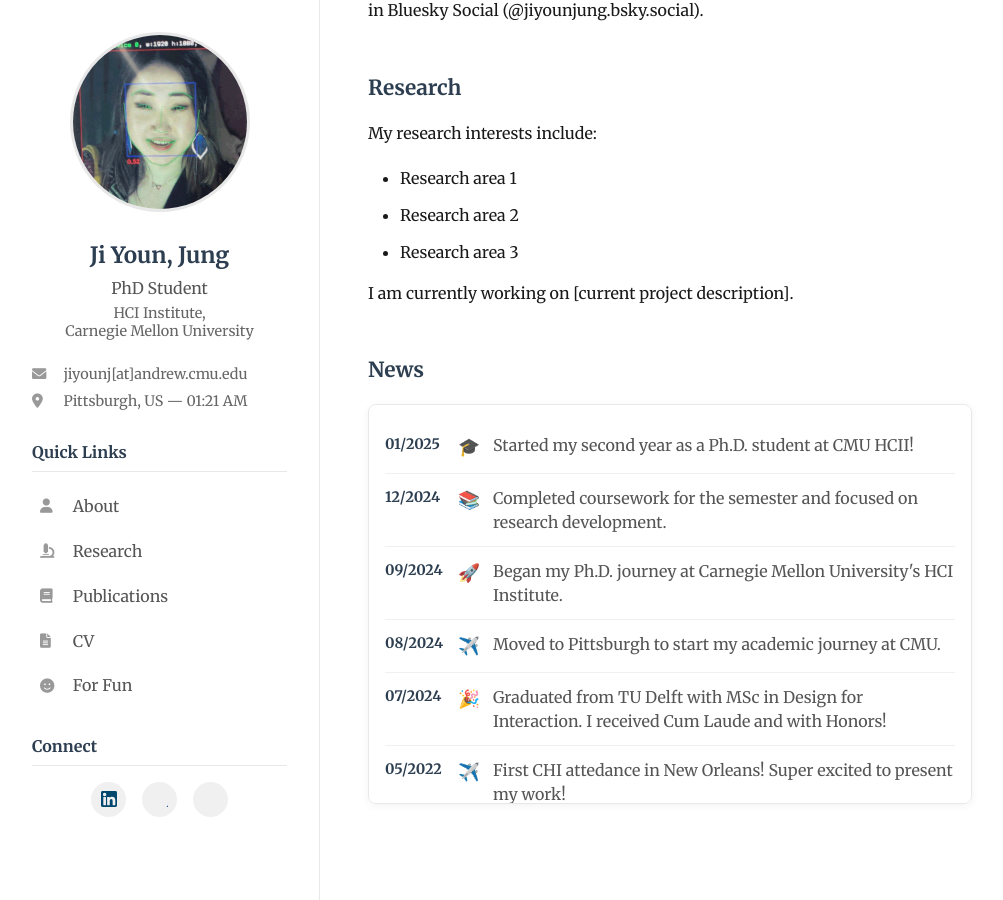
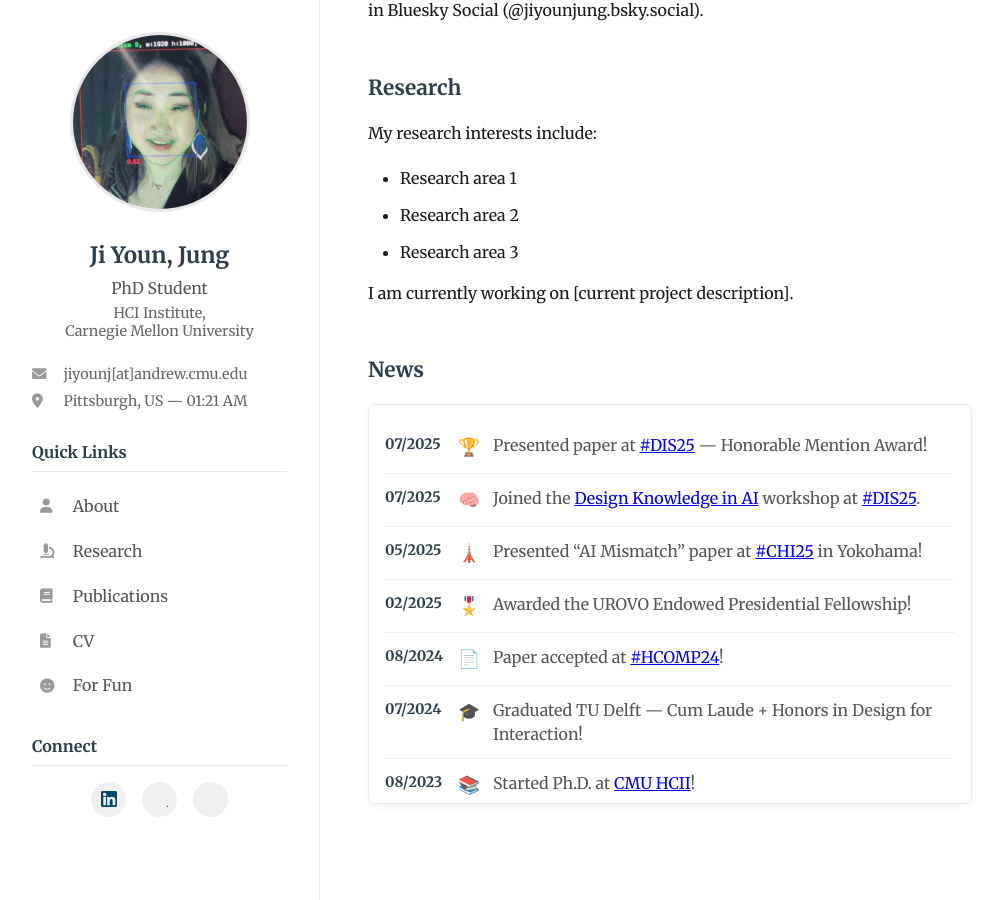
Before and after one commit to jiyoun-jung/jiyounjung, a Jekyll site: the page built from index.html, in a window 1280 px wide and 900 px high, scrolled down 748 px. Shown: the whole window, without its empty margins (40-1043 px from the left). Built offline with Jekyll 4.4.1, drawn with Linux system fonts in a browser that asks for light colours; some web fonts are replaced.

Commit message:
News section content update

```diff
--- a/index.html
+++ b/index.html
@@ -29,54 +29,51 @@ title: About
   <h2>News</h2>
   <div class="news-container">
     <div class="news-item">
-      <span class="news-date">01/2025</span>
-      <span class="news-emoji">🎓</span>
-      <span class="news-text">Started my second year as a Ph.D. student at CMU HCII!</span>
+        <span class="news-date">07/2025</span>
+        <span class="news-emoji">🏆</span>
+        <span class="news-text">Presented paper at <a href="https://dis.acm.org/2025/">#DIS25</a> — Honorable Mention Award!</span>
       </div>
+
       <div class="news-item">
-      <span class="news-date">12/2024</span>
-      <span class="news-emoji">📚</span>
-      <span class="news-text">Completed coursework for the semester and focused on research development.</span>
+        <span class="news-date">07/2025</span>
+        <span class="news-emoji">🧠</span>
+        <span class="news-text">Joined the <a href="https://dis25designknowledgeinai.myportfolio.com/">Design Knowledge in AI</a> workshop at <a href="https://dis.acm.org/2025/">#DIS25</a>.</span>
       </div>
+
       <div class="news-item">
-      <span class="news-date">09/2024</span>
-      <span class="news-emoji">🚀</span>
-      <span class="news-text">Began my Ph.D. journey at Carnegie Mellon University's HCI Institute.</span>
+        <span class="news-date">05/2025</span>
+        <span class="news-emoji">🗼</span>
+        <span class="news-text">Presented “AI Mismatch” paper at <a href="https://chi2025.acm.org/">#CHI25</a> in Yokohama!</span>
       </div>
+
+      <div class="news-item">
+        <span class="news-date">02/2025</span>
+        <span class="news-emoji">🎖️</span>
+        <span class="news-text">Awarded the UROVO Endowed Presidential Fellowship!</span>
+      </div>
+
       <div class="news-item">
         <span class="news-date">08/2024</span>
-      <span class="news-emoji">✈️</span>
-      <span class="news-text">Moved to Pittsburgh to start my academic journey at CMU.</span>
+        <span class="news-emoji">📄</span>
+        <span class="news-text">Paper accepted at <a href="https://www.humancomputation.com/">#HCOMP24</a>!</span>
       </div>
+
       <div class="news-item">
         <span class="news-date">07/2024</span>
-      <span class="news-emoji">🎉</span>
-      <span class="news-text">Graduated from TU Delft with MSc in Design for Interaction. I received Cum Laude and with Honors!</span>
+        <span class="news-emoji">🎓</span>
+        <span class="news-text">Graduated TU Delft — Cum Laude + Honors in Design for Interaction!</span>
       </div>
+
+      <div class="news-item">
+        <span class="news-date">08/2023</span>
+        <span class="news-emoji">📚</span>
+        <span class="news-text">Started Ph.D. at <a href="https://hcii.cmu.edu/">CMU HCII</a>!</span>
+      </div>
+
       <div class="news-item">
         <span class="news-date">05/2022</span>
-        <span class="news-emoji">✈️</span>
-        <span class="news-text">First CHI attedance in New Orleans! Super excited to present my work!</span>
-      </div>
-    <div class="news-item">
-      <span class="news-date">03/2022</span>
-      <span class="news-emoji">🎨</span>
-      <span class="news-text">Completed my thesis research on human-AI interaction in design processes.</span>
-    </div>
-    <div class="news-item">
-      <span class="news-date">01/2022</span>
-      <span class="news-emoji">🌍</span>
-      <span class="news-text">Started my final semester at TU Delft, focusing on thesis completion.</span>
-    </div>
-    <div class="news-item">
-      <span class="news-date">09/2021</span>
-      <span class="news-emoji">🎯</span>
-      <span class="news-text">Began my MSc program in Design for Interaction at TU Delft.</span>
-    </div>
-    <div class="news-item">
-      <span class="news-date">06/2021</span>
-      <span class="news-emoji">🎓</span>
-      <span class="news-text">Graduated from Yonsei University with BSc in Human-Environment and Design.</span>
+        <span class="news-emoji">🌟</span>
+        <span class="news-text">First <a href="https://chi2025.acm.org/">#CHI</a> in New Orleans — presented paper & volunteered!</span>
       </div>
   </div>
 </section>
```
Lines whose indentation alone changed are shown as unchanged.
